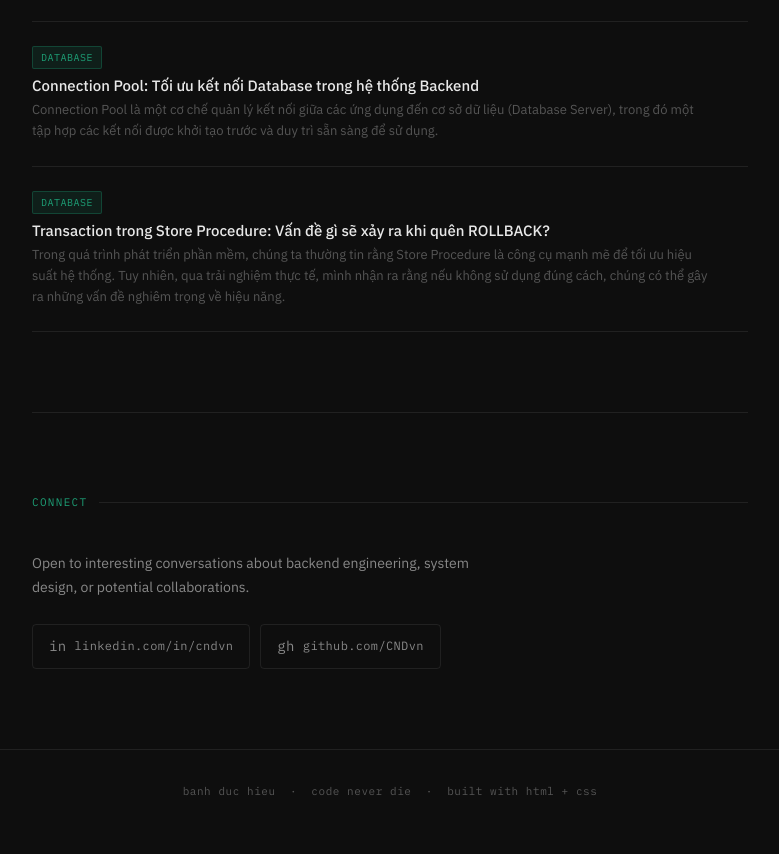
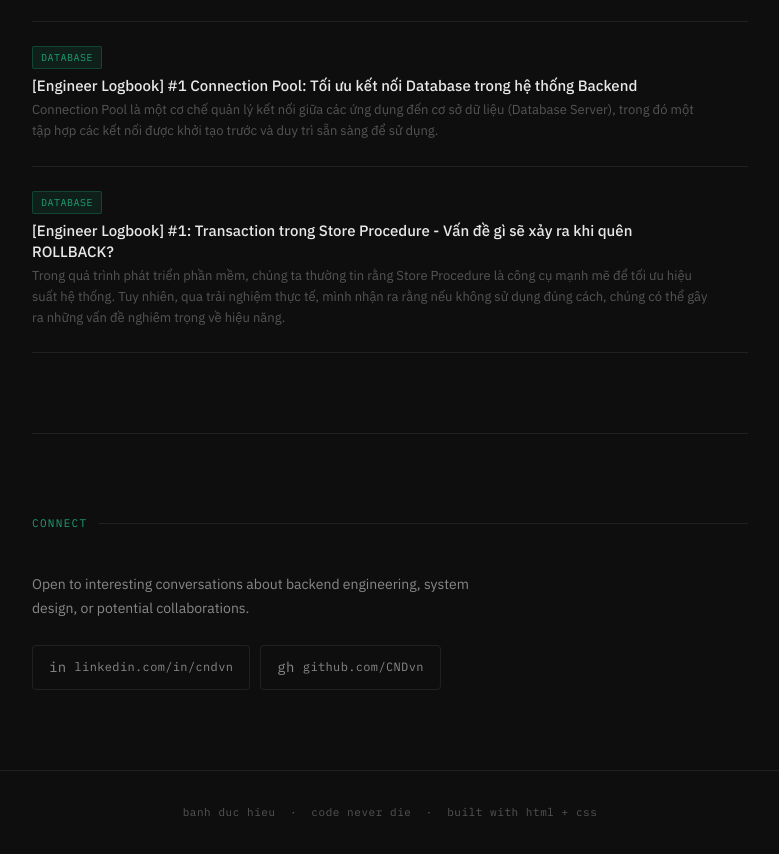
Before and after one commit to CNDvn/cndvn.github.io, a plain HTML site: page index.html in a window 1280 px wide. Shown: the part 2077-2931 px from the top of the page, without its empty margins (250-1029 px from the left). Before the commit the page ends 2910 px from the top, so only its background shows below. Drawn offline with Linux system fonts and the light colour scheme.

Commit message:
Update blog titles to include Engineer Logbook reference

```diff
--- a/index.html
+++ b/index.html
@@ -554,7 +554,7 @@
           <div class="blog-meta">
             <span class="blog-tag">database</span>
           </div>
-          <div class="blog-title">Connection Pool: Tối ưu kết nối Database trong hệ thống Backend</div>
+          <div class="blog-title">[Engineer Logbook] #1 Connection Pool: Tối ưu kết nối Database trong hệ thống Backend</div>
           <div class="blog-excerpt">Connection Pool là một cơ chế quản lý kết nối giữa các ứng dụng đến cơ sở dữ liệu (Database Server), trong đó một tập hợp các kết nối được khởi tạo trước và duy trì sẵn sàng để sử dụng.</div>
         </div>
         <div class="blog-arrow">→</div>
@@ -565,7 +565,7 @@
           <div class="blog-meta">
             <span class="blog-tag">database</span>
           </div>
-          <div class="blog-title">Transaction trong Store Procedure: Vấn đề gì sẽ xảy ra khi quên ROLLBACK?</div>
+          <div class="blog-title">[Engineer Logbook] #1: Transaction trong Store Procedure - Vấn đề gì sẽ xảy ra khi quên ROLLBACK?</div>
           <div class="blog-excerpt">Trong quá trình phát triển phần mềm, chúng ta thường tin rằng Store Procedure là công cụ mạnh mẽ để tối ưu hiệu suất hệ thống. Tuy nhiên, qua trải nghiệm thực tế, mình nhận ra rằng nếu không sử dụng đúng cách, chúng có thể gây ra những vấn đề nghiêm trọng về hiệu năng.</div>
         </div>
         <div class="blog-arrow">→</div>
```
